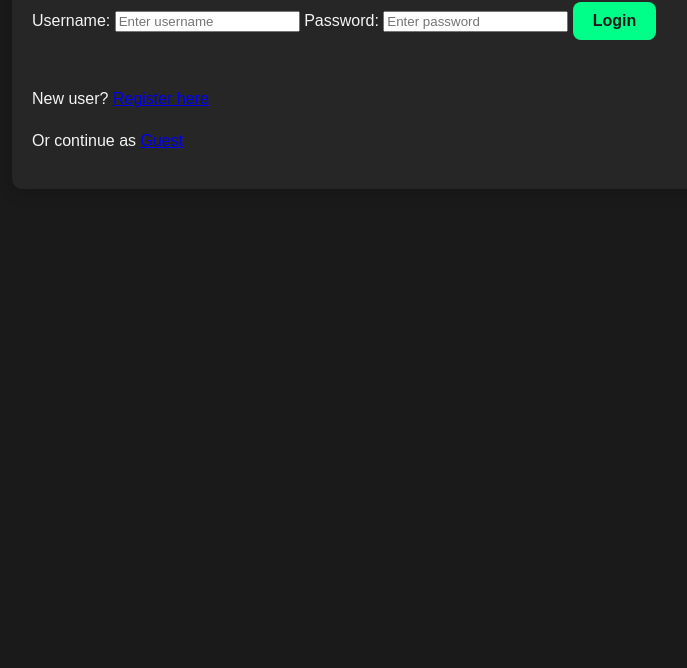
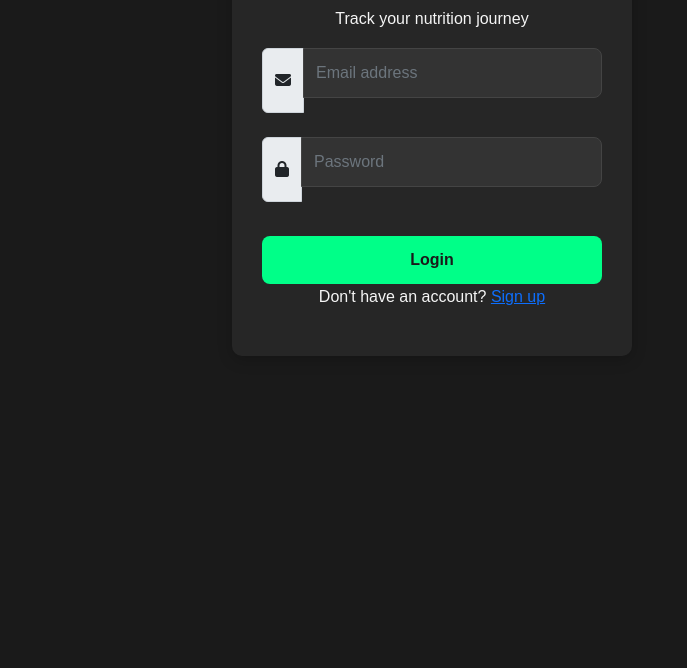
Before and after one commit to priyadarshini8932/calorie, a plain HTML site: page login.html in a window 1280 px wide. Shown: the part 132-800 px from the top of the page, without its empty margins (208-895 px from the left). Drawn offline with nearby package versions, Linux system fonts and the light colour scheme.

Commit message:
Update login.html

```diff
--- a/login.html
+++ b/login.html
@@ -1,27 +1,91 @@
 <!DOCTYPE html>
 <html lang="en">
-<head>
-    <meta charset="UTF-8">
-    <meta name="viewport" content="width=device-width, initial-scale=1.0">
-    <title>Login - Calorie Tracker</title>
-    <link rel="stylesheet" href="styles.css">
-</head>
-<body>
-    <div class="container">
-        <h1>Calorie Tracker Login</h1>
-        <form id="loginForm">
-            <label for="username">Username:</label>
-            <input type="text" id="username" placeholder="Enter username" required>
+  <head>
+    <meta charset="UTF-8" />
+    <meta name="viewport" content="width=device-width, initial-scale=1.0" />
+    <title>Login | NutriTrack</title>
+    <link
+      href="https://fonts.googleapis.com/css2?family=Poppins:wght@400;500;600;700&display=swap"
+      rel="stylesheet"
+    />
+    <link
+      href="https://cdn.jsdelivr.net/npm/bootstrap@5.2.0/dist/css/bootstrap.min.css"
+      rel="stylesheet"
+    />
+    <link href="styles.css" rel="stylesheet" />
+    <link href="auth.css" rel="stylesheet" />
+  </head>
+  <body>
+    <div class="loading-screen" id="loader">
+      <div class="spinner-border"></div>
+    </div>
 
-            <label for="password">Password:</label>
-            <input type="password" id="password" placeholder="Enter password" required>
+    <div class="auth-container">
+      <div class="auth-card">
+        <div class="auth-header">
+          <h2>Welcome Back</h2>
+          <p>Track your nutrition journey</p>
+        </div>
+        <div class="auth-body">
+          <div
+            class="login-feedback alert alert-danger d-none"
+            id="loginFeedback"
+          ></div>
+          <form id="loginForm">
+            <div class="input-group mb-4">
+              <span class="input-group-text">
+                <i class="fas fa-envelope"></i>
+              </span>
+              <input
+                type="email"
+                class="form-control"
+                id="loginEmail"
+                placeholder="Email address"
+                required
+              />
+            </div>
+            <div class="input-group mb-4">
+              <span class="input-group-text">
+                <i class="fas fa-lock"></i>
+              </span>
+              <input
+                type="password"
+                class="form-control"
+                id="loginPassword"
+                placeholder="Password"
+                required
+              />
+            </div>
+            <button
+              type="submit"
+              class="btn btn-primary auth-btn"
+              id="loginBtn"
+            >
+              <span id="loginText">Login</span>
+              <span
+                id="loginSpinner"
+                class="spinner-border spinner-border-sm d-none"
+              ></span>
+            </button>
+          </form>
+        </div>
+        <div class="auth-footer">
+          <p>
+            Don't have an account?
+            <a href="register.html" class="auth-link">Sign up</a>
+          </p>
+        </div>
+      </div>
+    </div>
 
-            <button type="submit">Login</button>
-            <p id="loginError" class="error"></p>
-        </form>
-        <p>New user? <a href="register.html">Register here</a></p>
-        <p>Or continue as <a href="index.html">Guest</a></p>
-    </div>
-    <script src="login.js"></script>
-</body>
+    <!-- Font Awesome -->
+    <script
+      src="https://kit.fontawesome.com/a076d05399.js"
+      crossorigin="anonymous"
+    ></script>
+    <script src="auth.js"></script>
+    <script>
+      document.getElementById("loader").style.display = "none";
+    </script>
+  </body>
 </html>
```
